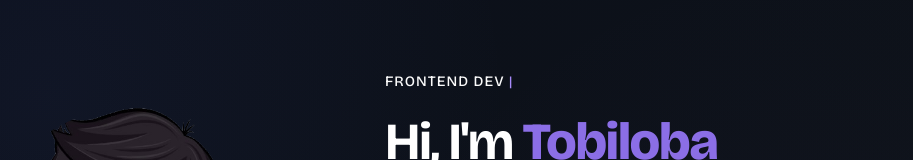
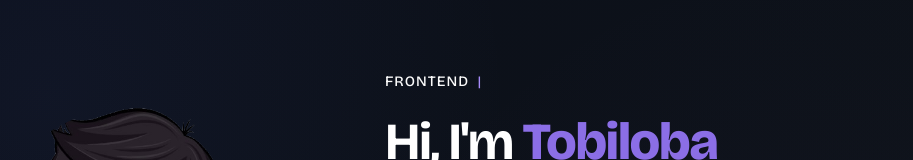
Before and after one commit to tobilobaayomide/myPortfolio, a React (Vite) app: page / in a window 1280 px wide. Shown: the part 141-301 px from the top of the page, without its empty margins (207-1120 px from the left). Built offline with nearby package versions, Linux system fonts and the light colour scheme; a web font is replaced by a local one.

Commit message:
fix: update role name

```diff
--- a/src/components/HeroSection.tsx
+++ b/src/components/HeroSection.tsx
@@ -1,7 +1,7 @@
 import { useEffect, useState } from 'react';
 import myAvatar from '../assets/myAvatar.png';
 
-const ROLES = ['Frontend Developer', 'Blockchain Developer', 'Web3 Enthusiast'];
+const ROLES = ['Frontend Engineer', 'Blockchain Developer', 'Web3 Enthusiast'];
 
 const HeroSection = () => {
   const [currentRole, setCurrentRole] = useState('');
@@ -76,7 +76,7 @@ const HeroSection = () => {
               <span>GET IN TOUCH</span>
             </a>
             <a
-              href="https://drive.google.com/file/d/1oRqqdDvxzeybLTZzUa81HtMOXyM-GR9k/view?usp=sharing"
+              href="https://drive.google.com/file/d/1m3WoHDrCsDfx4zfNN4pLOrW5hf05Jeux/view?usp=sharing"
               className="btn-modern btn-outline-modern"
               target="_blank"
               rel="noopener noreferrer"
```
